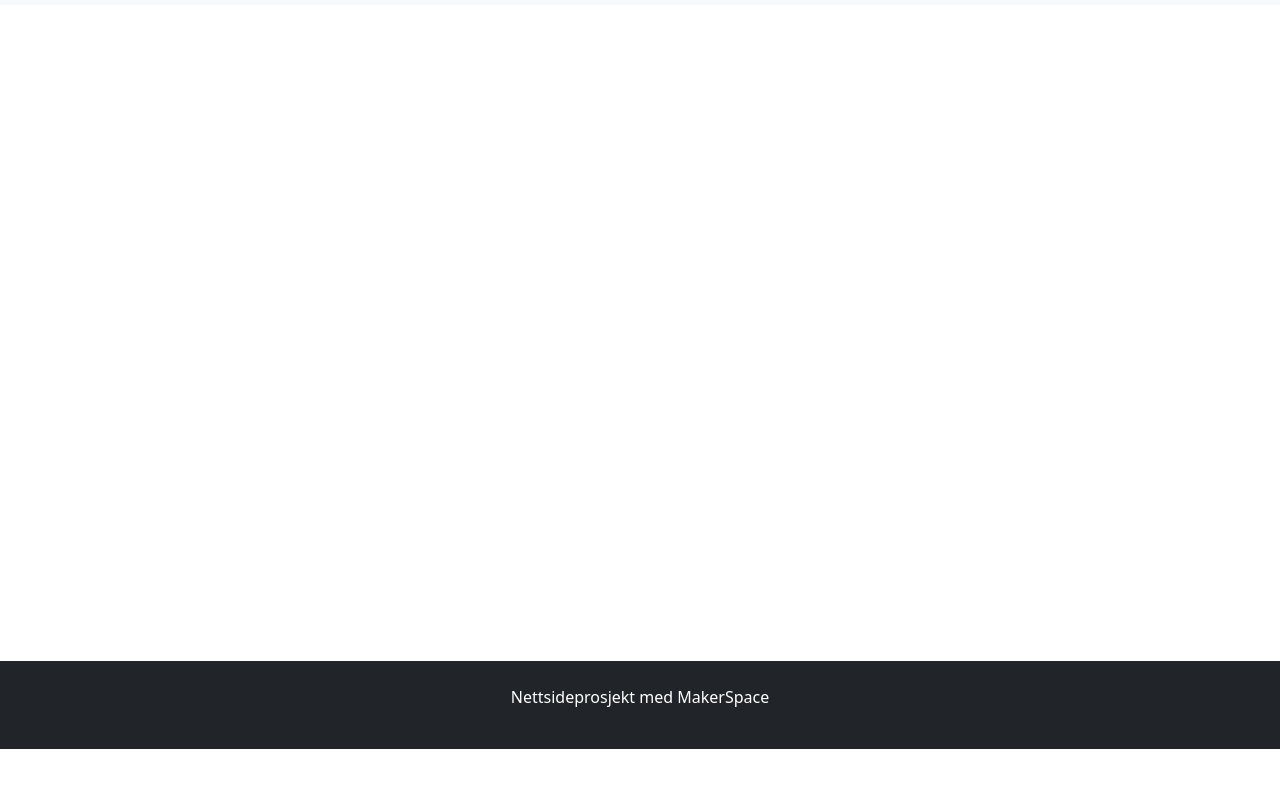
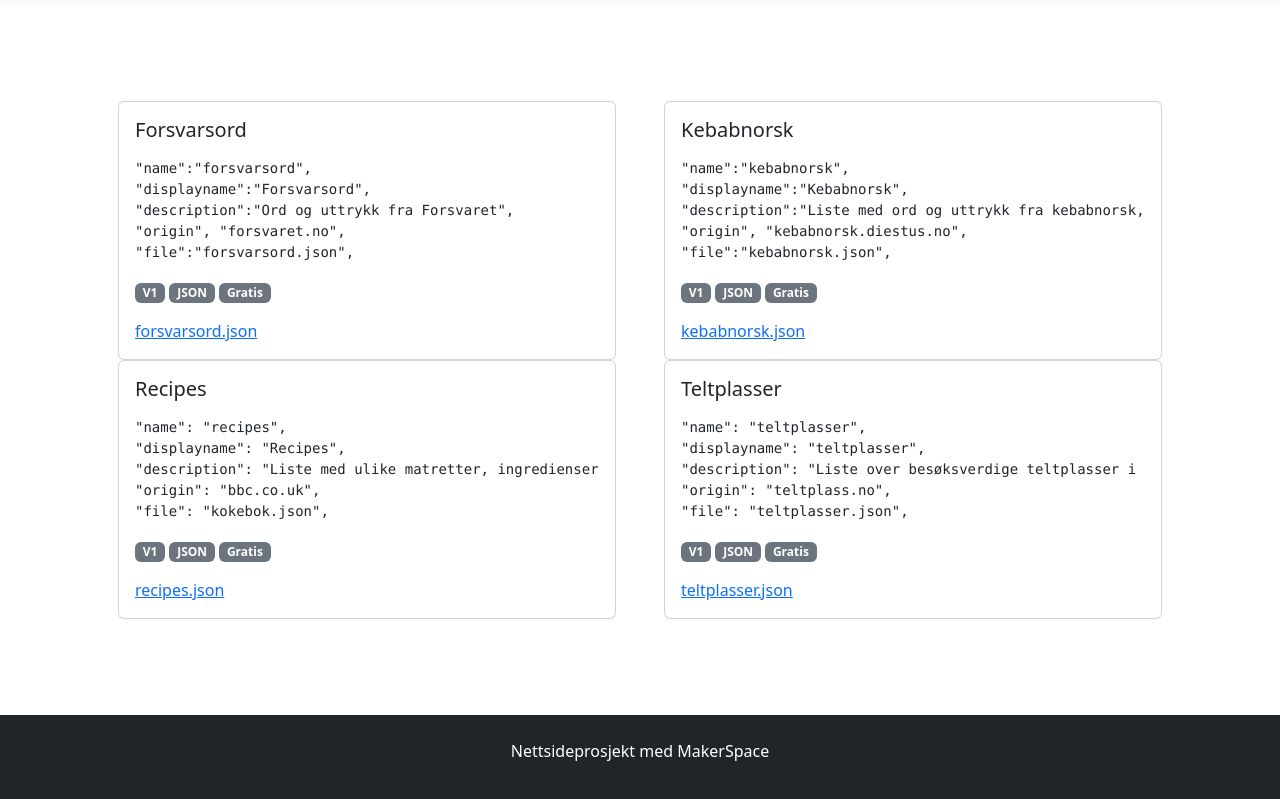
Before and after one commit to ItsMeBrille/datasets, a plain HTML site: page index.html in a window 1280 px wide. Shown: the part 51-850 px from the top of the page. Before the commit the page ends 800 px from the top, so only its background shows below. Drawn offline with Linux system fonts and the light colour scheme.

Commit message:
add all datasets to list

```diff
--- a/index.html
+++ b/index.html
@@ -29,12 +29,91 @@
             </div>
         </nav>
 
-        <!-- Main content -->
+        <!-- API list -->
         <section class="py-lg-5">
             <div class="container px-4 px-lg-5 my-5">
                 <div class="row gx-4 gx-lg-5">
 
+<!-- List element -->
+<div class="col-12 col-md-6"><div class="card"><div class="card-body">
+<h5 class="card-title">Forsvarsord</h5>
+<p class="card-text">
+<pre>
+"name":"forsvarsord",
+"displayname":"Forsvarsord",
+"description":"Ord og uttrykk fra Forsvaret",
+"origin", "forsvaret.no",
+"file":"forsvarsord.json",
+</pre>
+<span class="badge text-bg-secondary">V1</span>
+<span class="badge text-bg-secondary">JSON</span>
+<span class="badge text-bg-secondary">Gratis</span>
+</p>
+<a href="api/v1/forsvarsord.json" class="stretched-link">forsvarsord.json</a>
+</div></div></div>
 
+
+<!-- List element -->
+<div class="col-12 col-md-6"><div class="card"><div class="card-body">
+
+<h5 class="card-title">Kebabnorsk</h5>
+<p class="card-text">
+<pre>
+"name":"kebabnorsk",
+"displayname":"Kebabnorsk",
+"description":"Liste med ord og uttrykk fra kebabnorsk, som er et uformelt norsk språk med røtter i blant annet arabisk, tyrkisk og urdu.",
+"origin", "kebabnorsk.diestus.no",
+"file":"kebabnorsk.json",
+</pre>
+<span class="badge text-bg-secondary">V1</span>
+<span class="badge text-bg-secondary">JSON</span>
+<span class="badge text-bg-secondary">Gratis</span>
+</p>
+
+<a href="api/v1/kebabnorsk.json" class="stretched-link">kebabnorsk.json</a>
+</div></div></div>
+
+
+<!-- List element -->
+<div class="col-12 col-md-6"><div class="card"><div class="card-body">
+
+<h5 class="card-title">Recipes</h5>
+<p class="card-text">
+<pre>
+"name": "recipes",
+"displayname": "Recipes",
+"description": "Liste med ulike matretter, ingredienser og fremgangsmåter.",
+"origin": "bbc.co.uk",
+"file": "kokebok.json",
+</pre>
+<span class="badge text-bg-secondary">V1</span>
+<span class="badge text-bg-secondary">JSON</span>
+<span class="badge text-bg-secondary">Gratis</span>
+</p>
+
+<a href="api/v1/recipes.json" class="stretched-link">recipes.json</a>
+</div></div></div>
+
+
+<!-- List element -->
+<div class="col-12 col-md-6"><div class="card"><div class="card-body">
+
+<h5 class="card-title">Teltplasser</h5>
+<p class="card-text">
+<pre>
+"name": "teltplasser",
+"displayname": "teltplasser",
+"description": "Liste over besøksverdige teltplasser i Norge (med koordinater)",
+"origin": "teltplass.no",
+"file": "teltplasser.json",
+</pre>
+<span class="badge text-bg-secondary">V1</span>
+<span class="badge text-bg-secondary">JSON</span>
+<span class="badge text-bg-secondary">Gratis</span>
+</p>
+
+<a href="api/v1/teltplasser.json" class="stretched-link">teltplasser.json</a>
+</div></div></div>
 
                 </div>
             </div>
```
